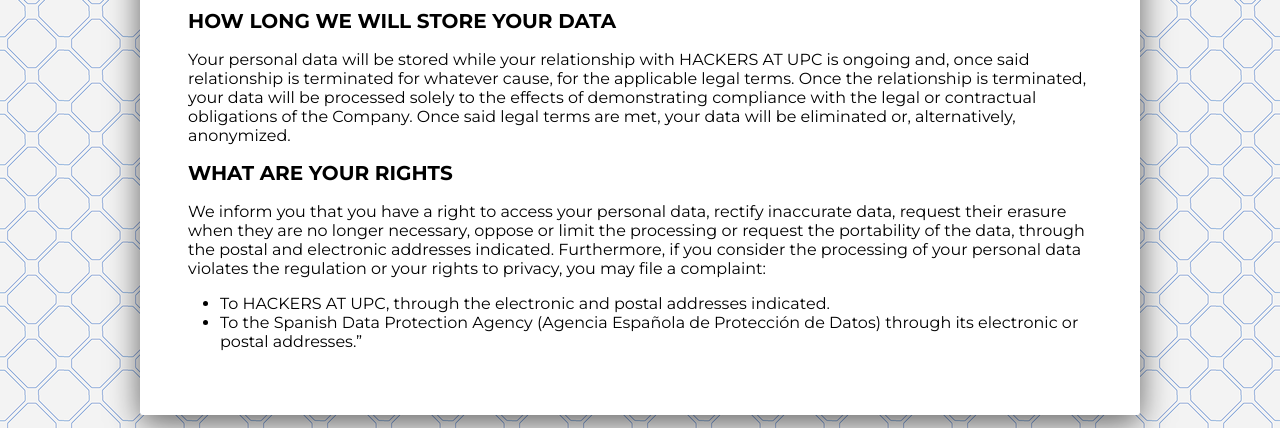
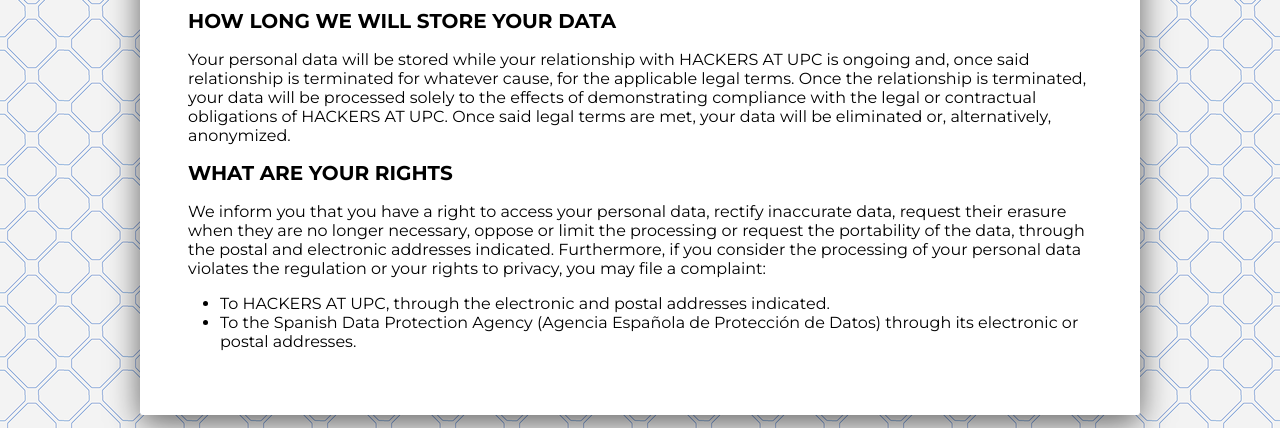
Before and after one commit to hackupc/legal-page, a Jekyll site: the page built from _documents/email_privacy.md, in a window 1280 px wide and 900 px high, scrolled down 987 px. Shown: the part 373-801 px from the top of the window. Built offline with Jekyll 4.4.1, drawn with Linux system fonts in a browser that asks for light colours; some of the changed text lies outside the part shown.

Commit message:
Update email_privacy.md

```diff
--- a/_documents/email_privacy.md
+++ b/_documents/email_privacy.md
@@ -3,7 +3,7 @@
 title: "Email privacy"
 category: hackers
 ---
-“In compliance with the current data protection regulations we inform you of the following:
+In compliance with the current data protection regulations we inform you of the following:
 
 ## DATA CONTROLLER
 
@@ -69,7 +69,7 @@
 Your personal data will be stored while your relationship with HACKERS AT UPC is ongoing and, once
 said relationship is terminated for whatever cause, for the applicable legal terms. Once the relationship is
 terminated, your data will be processed solely to the effects of demonstrating compliance with the legal or
-contractual obligations of the Company. Once said legal terms are met, your data will be eliminated or,
+contractual obligations of HACKERS AT UPC. Once said legal terms are met, your data will be eliminated or,
 alternatively, anonymized.
 
 ## WHAT ARE YOUR RIGHTS
@@ -80,4 +80,4 @@
 privacy, you may file a complaint:
 - To HACKERS AT UPC, through the electronic and postal addresses indicated.
 - To the Spanish Data Protection Agency (Agencia Española de Protección de Datos) through its
-electronic or postal addresses.”
+electronic or postal addresses.
```
